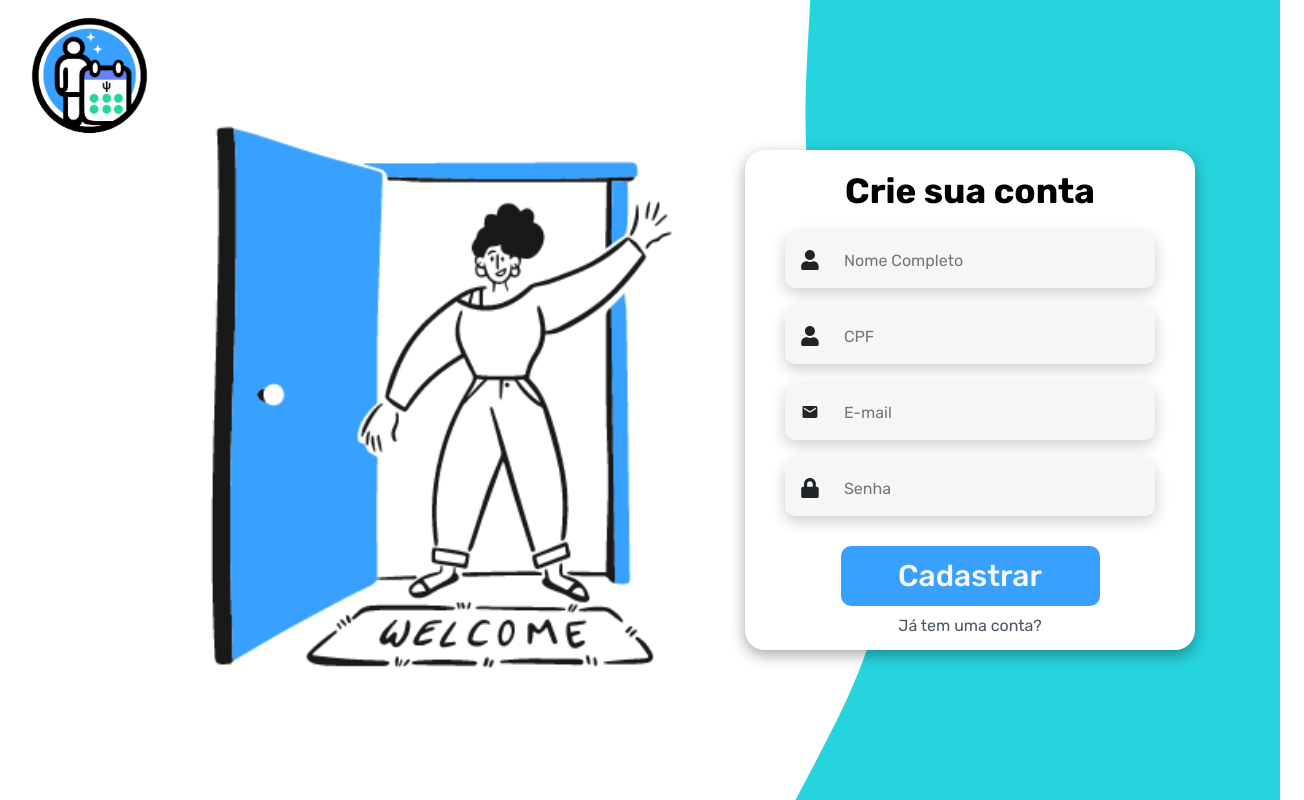
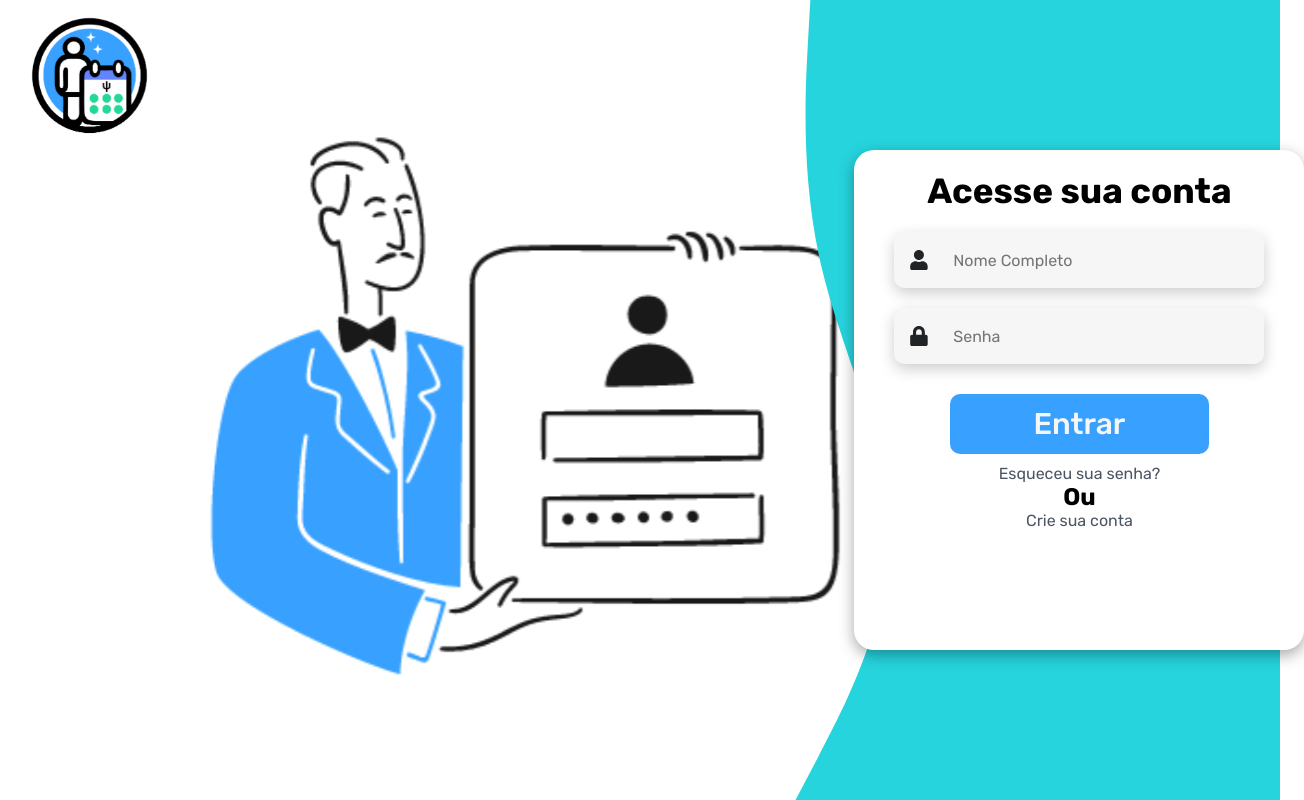
Before and after one commit to yuriTakamisawaRibeiro/TeralinkFront, a React (Vite) app: page / in a window 1280 px wide. Shown: the whole page, 1304 px wide, since content can reach past the window. Built offline with nearby package versions, Linux system fonts and the light colour scheme.

Commit message:
login sem alteracao de design

```diff
--- a/src/main.jsx
+++ b/src/main.jsx
@@ -2,11 +2,12 @@ import React from 'react'
 import ReactDOM from 'react-dom/client'
 import GlobalStyle from './styles/global';
 import { SigninPatient } from './pages/SignInPatient';
+import { LoginP } from './pages/LoginP';
 
 
 ReactDOM.createRoot(document.getElementById('root')).render(
   <React.StrictMode>
     <GlobalStyle/>
-    <SigninPatient />
+    <LoginP />
   </React.StrictMode>,
 )
--- /dev/null
+++ b/src/pages/LoginP/index.jsx
@@ -0,0 +1,31 @@
+import { Container, Logo, Welcome,Content, Title, Wave} from "./styles";
+import { ButtonSignUpIn } from "../../components/ButtonSignUpIn";
+import { FormBox } from "../../components/FormBox";
+import teralinklogo from '../../assets/teralinklogo.png';
+import Loginimg from '../../assets/LoginImg.svg';
+import wave from '../../assets/wave.svg';
+import { InputSignUpIn } from "../../components/InputSignUpIn";
+import {FaUser, FaLock  } from "react-icons/fa"
+import {MdEmail} from "react-icons/md"
+
+export const LoginP = () => {
+    return (
+        <Container>
+            <Logo src={teralinklogo} alt="logo da Teralink"/>
+            <Welcome src={Loginimg} alt="imagem de boas-vindas"/>
+            <Wave src={wave} alt="background de uma onda"/>
+            <Content>
+                <FormBox>
+                <Title>Acesse sua conta</Title>
+                <InputSignUpIn  type="text" placeholder="Nome Completo" icon={FaUser} />
+
+                <InputSignUpIn type= "password" placeholder="Senha" icon={FaLock} />
+                <ButtonSignUpIn title="Entrar" />
+                <a href='/'>Esqueceu sua senha?</a>
+                <h2>Ou</h2>
+                <a href="/">Crie sua conta</a>
+                </FormBox>
+            </Content>
+        </Container>
+    )
+}
--- /dev/null
+++ b/src/pages/LoginP/styles.js
@@ -0,0 +1,46 @@
+import styled from "styled-components";
+
+export const Container = styled.div`
+    display: flex;
+    justify-content: space-between;
+    align-items: center;
+    height: 100vh;
+    z-index: 1;
+    margin-right:85px;
+    margin-left:50px;
+`;
+
+export const Logo = styled.img`
+    position: absolute;
+    top: 0;
+    left: 0;
+    width: 200px;
+    z-index: 2;
+`;
+
+export const Welcome = styled.img`
+    margin-left:150px;
+    height: 70vh;
+`;
+
+export const Content = styled.div`
+    z-index: 1;
+`;
+
+export const Title = styled.h1`
+    z-index: 1;
+    font-weight: bold;
+    text-align:center;
+    font-size:35px;
+    padding-bottom:20px;
+`;
+
+export const Wave = styled.img`
+    position: fixed;
+    top: 0;
+    left: 0;
+    width: 100%;
+    height: 100vh;
+    object-fit: cover;
+    z-index: 0;
+`;
```
Also changed, not shown: src/assets/LoginImg.svg (added).
